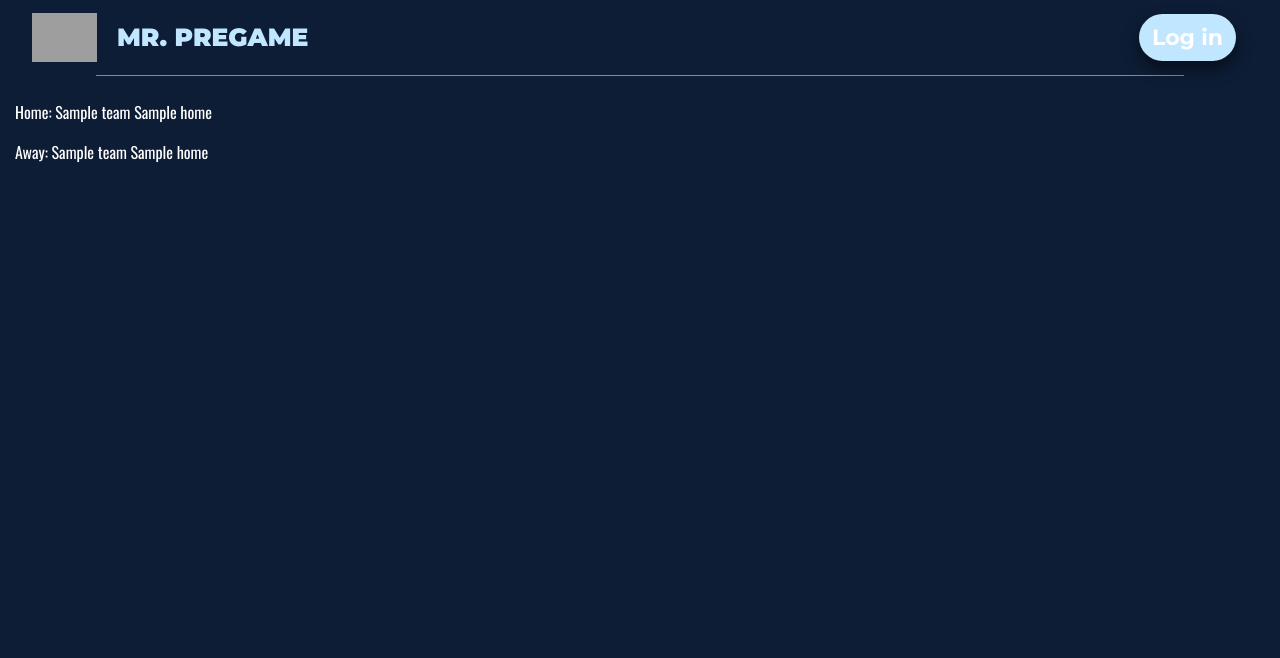
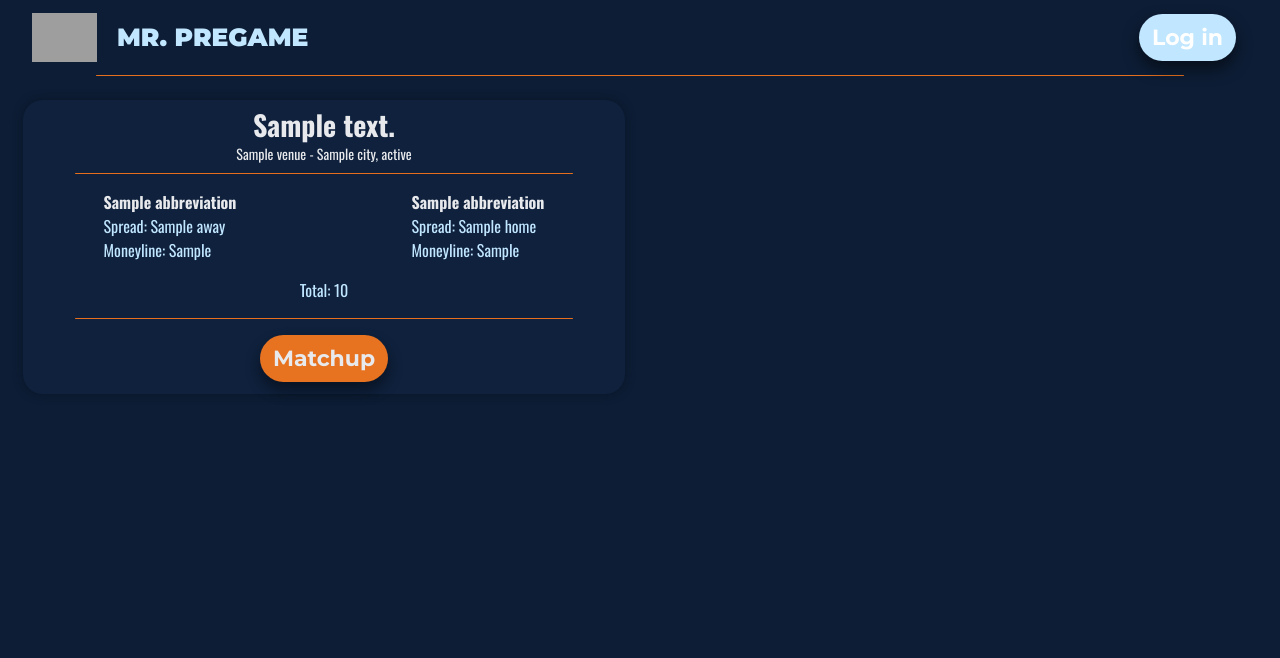
Before and after one commit to RyanRayn/mr_pregame, a Django app: page /games/ in a window 1280 px wide. Shown: the top 658 px of the page. Run offline with Django 3.2, Linux system fonts and the light colour scheme; tables that the repository leaves empty hold one stand-in row (values such as "Sample post"); a database or web service that is not in the repository returns one stand-in record (values such as "Sample title"); data that the repository does not hold is empty; parts of the project's set-up code (start-up, migrations or seed data) failed here and were passed over; some libraries are stand-ins or nearby versions; grey boxes are pictures that could not be loaded.

Commit message:
started design of games page

```diff
--- a/games/templates/games/games.html
+++ b/games/templates/games/games.html
@@ -4,13 +4,45 @@
 {% block content %}
     <div id="content">
         <div class="container-fluid">
-            <div class="row">
-                <div class="col-12">
-                    {% for game in games.results %}
-                        <p class="white">Home: {{ game.teams.home.team }} {{ game.odds.spread.current.home }}</p>
-                        <p class="white">Away: {{ game.teams.away.team }} {{ game.odds.spread.current.home }}</p>
-                    {% endfor %}
+            <div class="row px-2">
+            {% for game in games %}
+                <div class="col-12 col-lg-6 mb-4">
+                    <div class="gamecard p-2">
+                        <div class="row">
+                            <div class="col-12">
+                                <h3 class="game-summary white opacity-90 text-center font-800 mb-0">{{ game.summary }}</h3>
+                                <p class="white opacity-90 mb-2 text-center"><small>{{game.venue.name }} - {{ game.venue.city }}, {{ game.venue.state }}</small></p>
+                            </div>
+                        </div>
+                        <hr class="rounded orange-background mx-auto my-0">
+                        <div class="row mt-2">
+                            <div class="col-6 d-flex justify-content-center">
+                                <p class="mt-2 light-blue"><strong class="white opacity-90">{{ game.teams.away.abbreviation }}</strong><br>
+                                    {% for points in game.odds %}
+                                        Spread: {% if points.spread.current.away > 0 %} +{{ points.spread.current.away }} {% else %} {{ points.spread.current.away }} {% endif %}<br>
+                                        Moneyline: {{ points.moneyline.current.awayOdds }}
+                                    {% endfor %}
+                                </p>
+                            </div>
+                            <div class="col-6 d-flex justify-content-center">
+                                <p class="mt-2 light-blue"><strong class="white opacity-90">{{ game.teams.home.abbreviation }}</strong><br>
+                                    {% for points in game.odds %}
+                                        Spread: {% if points.spread.current.home > 0 %} +{{ points.spread.current.home }} {% else %} {{ points.spread.current.home }} {% endif %}<br>
+                                        Moneyline: {{ points.moneyline.current.homeOdds }}
+                                </p>
+                            </div>
+                        </div>
+                        <p class="light-blue text-center">Total: {{ points.total.current.total }}</p>
+                                    {% endfor %}
+                        <hr class="rounded orange-background mx-auto my-0">
+                        <div class="row mt-3 mb-1">
+                            <div class="col-12 d-flex justify-content-center">
+                                <a href="#" class="btn matchup-btn orange-background white opacity-90">Matchup</a>
+                            </div>
+                        </div>
+                    </div>
                 </div>
+                {% endfor %}
             </div>
         </div>
     </div>
--- a/games/views.py
+++ b/games/views.py
@@ -12,12 +12,11 @@ def games(request):
         'x-rapidapi-host': "sportspage-feeds.p.rapidapi.com"
         }
 
-    games = requests.request("GET", url, headers=headers).json()
-
-    print(games)
+    results = requests.request("GET", url, headers=headers).json()
+    games = results['results']
 
     context = {
-        'games': games
+        'games': games,
     }
 
     return render(request, 'games/games.html', context)
--- a/static/css/base.css
+++ b/static/css/base.css
@@ -46,6 +46,10 @@ img {
     border-radius:50px;
 }
 
+.opacity-90{
+    opacity:90%;
+}
+
 /*---------- Colors ----------*/
 .dark-blue{
     color:rgb(19, 35, 58);
@@ -80,11 +84,11 @@ img {
 }
 
 .white{
-    color:#FFFFFF
+    color:#FFFFFF;
 }
 
 .white-background{
-    background-color:#FFFFFF
+    background-color:#FFFFFF;
 }
 
 /*---------------------------------------- base.html ----------------------------------------*/
@@ -194,9 +198,6 @@ img {
 .signin-button:hover{
     color:white;
     transform:translateY(-7px);
-}
-
-.allauth-width{
 }
 
 .fa-user-unlock,
@@ -409,6 +410,30 @@ img {
 
 .fa-comment{
     font-size:13rem;
+}
+
+/*----------------------------- Games/games.html -------------------------------*/
+
+.gamecard{
+    background-color:rgb(15, 33, 61);
+    box-shadow: 0 0 10px rgba(8, 19, 34, 0.726);
+    border-radius:20px;
+}
+
+.matchup-btn{
+    border-radius:50px;
+    font-size:22px;
+    font-family: 'Montserrat', sans-serif;
+    font-weight:700;
+    box-shadow:0px 8px 15px rgba(0, 0, 0, 0.507);
+    transition:all 0.3s ease 0s;
+    outline:none;
+}
+
+.matchup-btn:hover{
+    color:white;
+    box-shadow:0px 8px 15px rgba(0, 0, 0, 0.507);
+    transform:translateY(-7px)
 }
 /*---------- Media Queries ----------*/
 
```
Also changed, not shown: management/templates/management/management.html (+29 -0 lines), management/views.py (+9 -6 lines), db.sqlite3.
